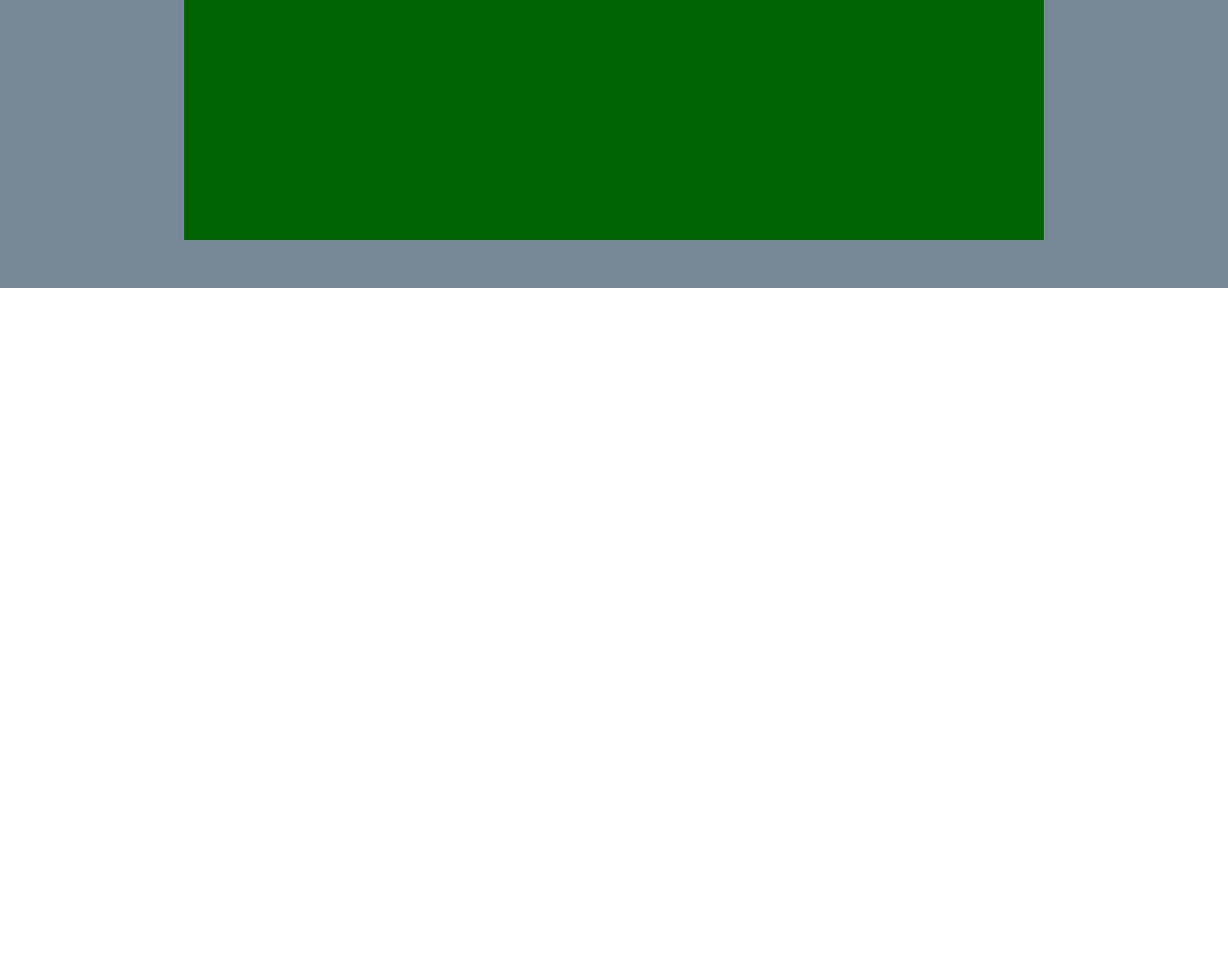
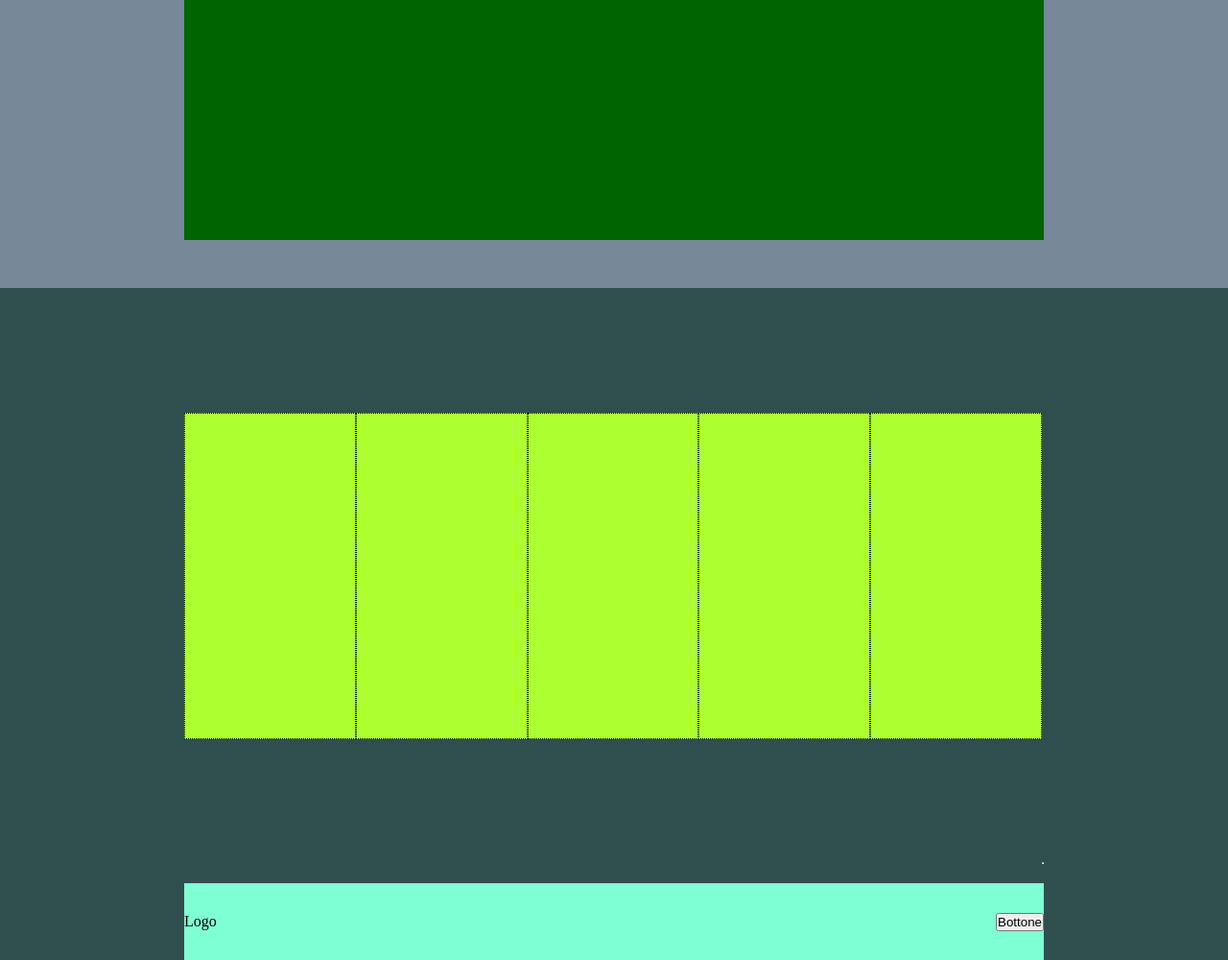
Before and after one commit to RavgaCode/htmlcss-struttura-discord, a plain HTML site: page index.html in a window 1280 px wide. Shown: the part 2100-3100 px from the top of the page at 96% size. Before the commit the page ends 2400 px from the top, so only its background shows below. Drawn offline with Linux system fonts and the light colour scheme.

Commit message:
Footer setup

```diff
--- a/css/style.css
+++ b/css/style.css
@@ -108,3 +108,43 @@
     width: calc(100% / 3 * 2);
     border: 1px dotted black;
 }
+/* FOOTER */
+.top-footer{
+    background-color: darkslategrey;
+    height: 600px;
+    width: 100%;
+}
+.footer-flex{
+    display: flex;
+    height: 100%;
+    justify-content: center;
+    align-items: center;
+}
+.footer-col{
+    height: 100%;
+    width: calc(100% / 5);
+    border: 1px dotted black;
+    background-color: greenyellow;
+}
+#footer-hr{
+    color: white;
+    height: 2px;
+    align-self: flex-end;
+}
+.bot-footer{
+    background-color: darkslategrey;
+    height: 100px;
+    width: 100%;
+}
+.foot-input{
+    background-color: aquamarine;
+    height: 80px;
+    align-self:flex-end;
+    width: 100%;
+    display: flex;
+    justify-content: space-between;
+    align-items: center;
+}
+
+
+}
--- a/index.html
+++ b/index.html
@@ -93,6 +93,36 @@
     </main>
     <!-- FOOTER -->
     <footer>
+        <!-- TOP FOOTER -->
+        <div class="top-footer">
+            <div class="container">
+                <div class="footer-flex">
+                    <div class="columns">
+                        <div class="footer-col"></div>
+                        <div class="footer-col"></div>
+                        <div class="footer-col"></div>
+                        <div class="footer-col"></div>
+                        <div class="footer-col"></div>
+                    </div>
+                    <hr id="footer-hr">
+                </div>
+                <hr id="footer-hr">
+            </div>
+        </div>
+        <!-- BOT FOOTER -->
+        <div class="bot-footer">
+            <div class="container">
+                <div class="footer-flex">
+                    <div class="foot-input">
+                        <div id="footer-logo">Logo</div>
+                        <button id="login-button">Bottone</button>
+
+                    </div>
+                </div>
+            </div>
+        </div>
+
+
 
     </footer>
 
```
